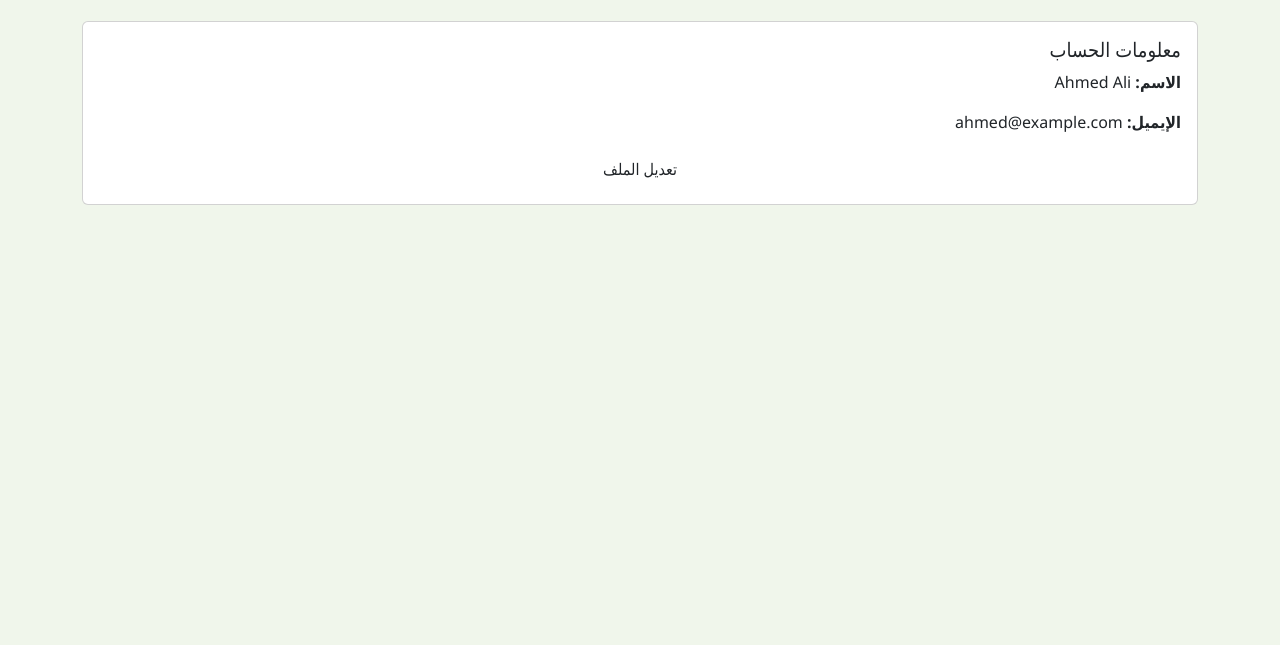
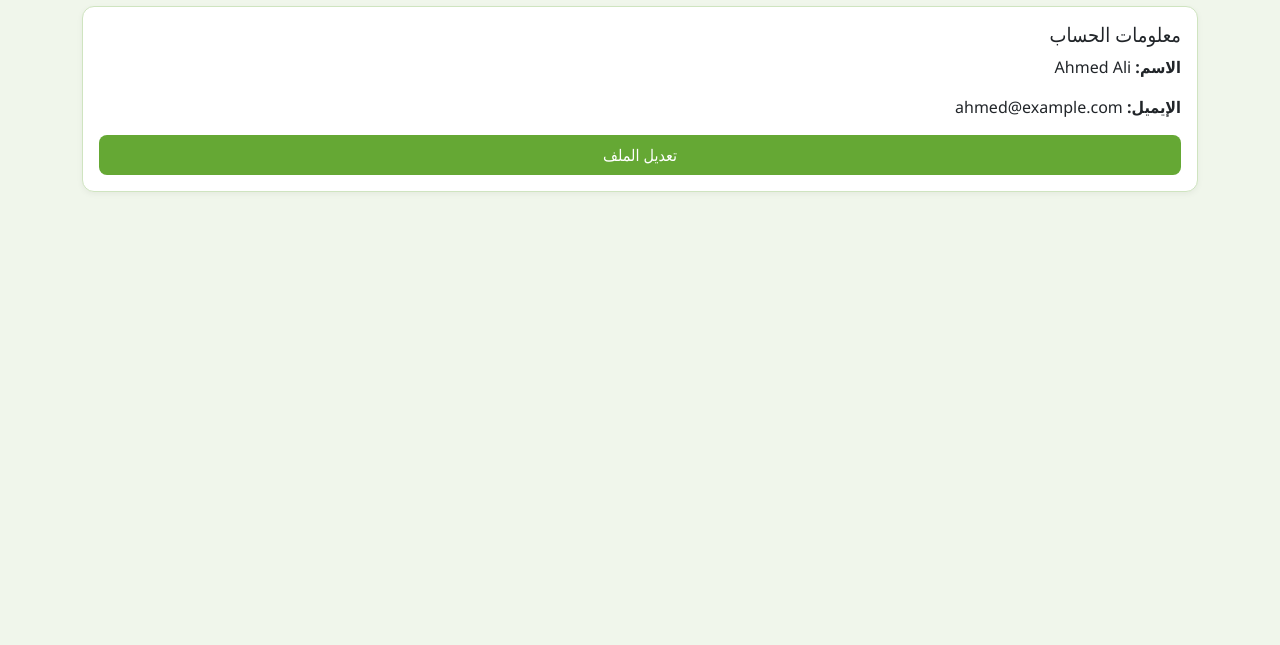
Before and after one commit to nhahub/NHA-262, a plain HTML site: page Frontend/profile.html in a window 1280 px wide. Shown: the part 155-800 px from the top of the page. Drawn offline with Linux system fonts and the light colour scheme; files that its build step writes are made by us from their sources.

Commit message:
Update profile.html

```diff
--- a/Frontend/profile.html
+++ b/Frontend/profile.html
@@ -8,6 +8,10 @@
   <!-- Bootstrap + shared style -->
   <link rel="stylesheet" href="bootstrap-5.3.8-dist/css/bootstrap.min.css">
   <link rel="stylesheet" href="style.css">
+  <!-- CSS -->
+<link rel="stylesheet" href="CSS/style.css">     <!-- الأساسي -->
+<link rel="stylesheet" href="CSS/Profile.css">  <!-- الخاص بالبروفايل -->
+
 
   <style>
     /* لو محتاج تعديل سريع محلي (خليها خفيفة لأن style.css هو الاساسي) */
```
